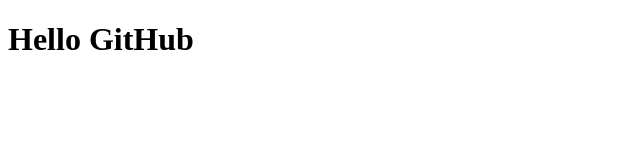
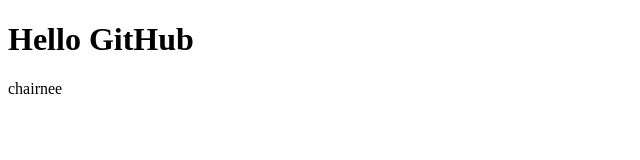
Before and after one commit to Poppy07/github-workshop2, a plain HTML site: page index.html in a window 1280 px wide. Shown: the full height of the page, 0-640 px from the left. Drawn offline with Linux system fonts and the light colour scheme.

Commit message:
updatadata

```diff
--- a/index.html
+++ b/index.html
@@ -6,5 +6,6 @@
   </head>
   <body>
     <h1>Hello GitHub</h1>
+    <p>chairnee</p>
   </body>
 </html>
```
